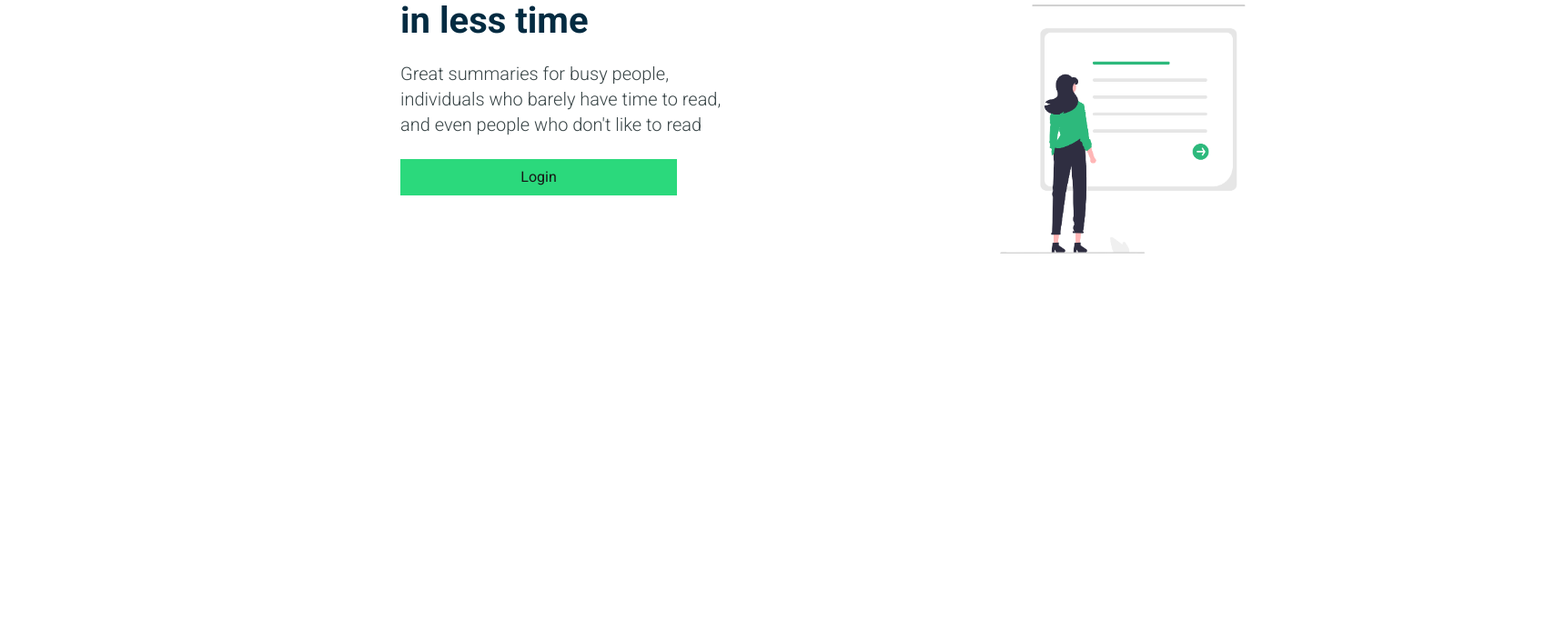
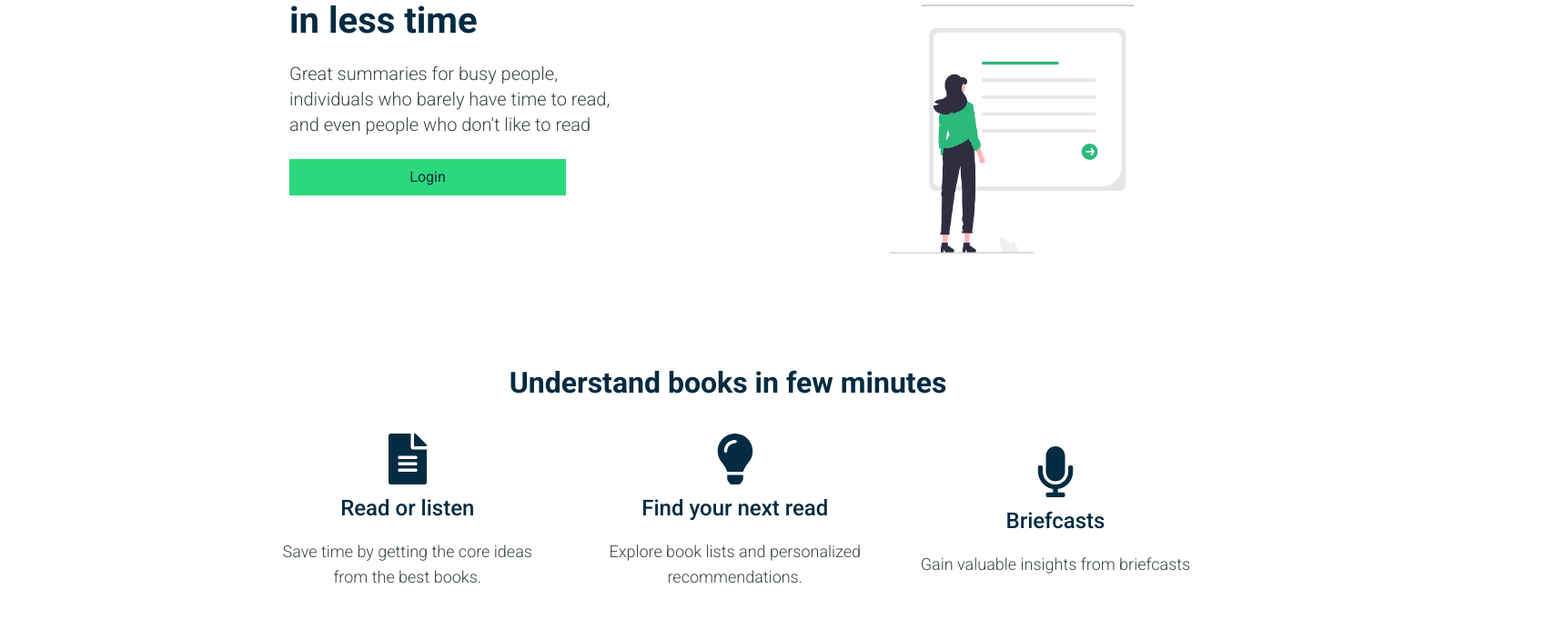
Before and after one commit to Noah-code1210/Summarist-Project, a Next.js app: page / in a window 1280 px wide. Shown: the part 167-848 px from the top of the page at 91% size, 1720 px wide, since content can reach past the window. Before the commit the page ends 800 px from the top, so only its background shows below. Built offline with nearby package versions, Linux system fonts and the light colour scheme.

Commit message:
Info section 1 UI

```diff
--- /dev/null
+++ b/components/Info.jsx
@@ -0,0 +1,43 @@
+import React from "react";
+import { FaFileAlt, FaLightbulb, FaMicrophone } from "react-icons/fa";
+
+function Info() {
+  return (
+    <>
+      <div id="info">
+        <div className="container">
+          <div className="flex-col">
+            <div className="text-[32px] font-bold flex justify-center mb-8">
+              Understand books in few minutes
+            </div>
+            <div className="flex gap-12">
+              <div className="info__block--wrapper ">
+                <FaFileAlt className="info-icon"/>
+                <div className="info-title">Read or listen</div>
+                <div className="info-para">
+                  Save time by getting the core ideas from the best books.
+                </div>
+              </div>
+              <div className="info__block--wrapper">
+                <FaLightbulb className="info-icon"/>
+                <div className="info-title">Find your next read</div>
+                <div className="info-para">
+                  Explore book lists and personalized recommendations.
+                </div>
+              </div>
+              <div className="info__block--wrapper">
+                <FaMicrophone className="info-icon"/>
+                <div className="info-title">Briefcasts</div>
+                <div className="info-para">
+                  Gain valuable insights from briefcasts
+                </div>
+              </div>
+            </div>
+          </div>
+        </div>
+      </div>
+    </>
+  );
+}
+
+export default Info;
--- a/src/app/globals.css
+++ b/src/app/globals.css
@@ -6,10 +6,7 @@
 
 @layer components {
   .container {
-    @apply w-full max-w-[1920px] py-10
-  }
-  .row {
-    @apply w-full max-w-[1920px] mx-[440px]
+    @apply w-full max-w-[2020px] ml-40 py-10 flex justify-center items-center
   }
   .logo-img {
     @apply mx-[440px] my-4
@@ -17,11 +14,23 @@
    .list {
     @apply gap-1.5 text-base
    }
+   .info__block--wrapper {
+    @apply flex flex-col justify-center items-center
+   }
+   .info-icon {
+    @apply w-14 h-14 mb-2
+   }
+   .info-title {
+    @apply text-[24px] font-medium mb-4
+   }
+   .info-para {
+    @apply w-full max-w-78 text-[#394547] text-lg text-center font-light
+   }
 }
 
 :root {
   --background: #ffffff;
-  --foreground: #171717;
+  --foreground: #032b41;
 }
 
 @theme inline {
--- a/src/app/page.tsx
+++ b/src/app/page.tsx
@@ -1,11 +1,13 @@
 import Navbar from "../../components/Navbar"
 import Header from "../../components/Header"
+import Info from "../../components/Info"
 
 export default function Home() {
   return (
     <>
       <Navbar />
       <Header />
+      <Info />
     </>
   );
 }
```
Also changed, not shown: package.json (+5 -4 lines), 1 other file (tests, documents, lock files or other folders).
